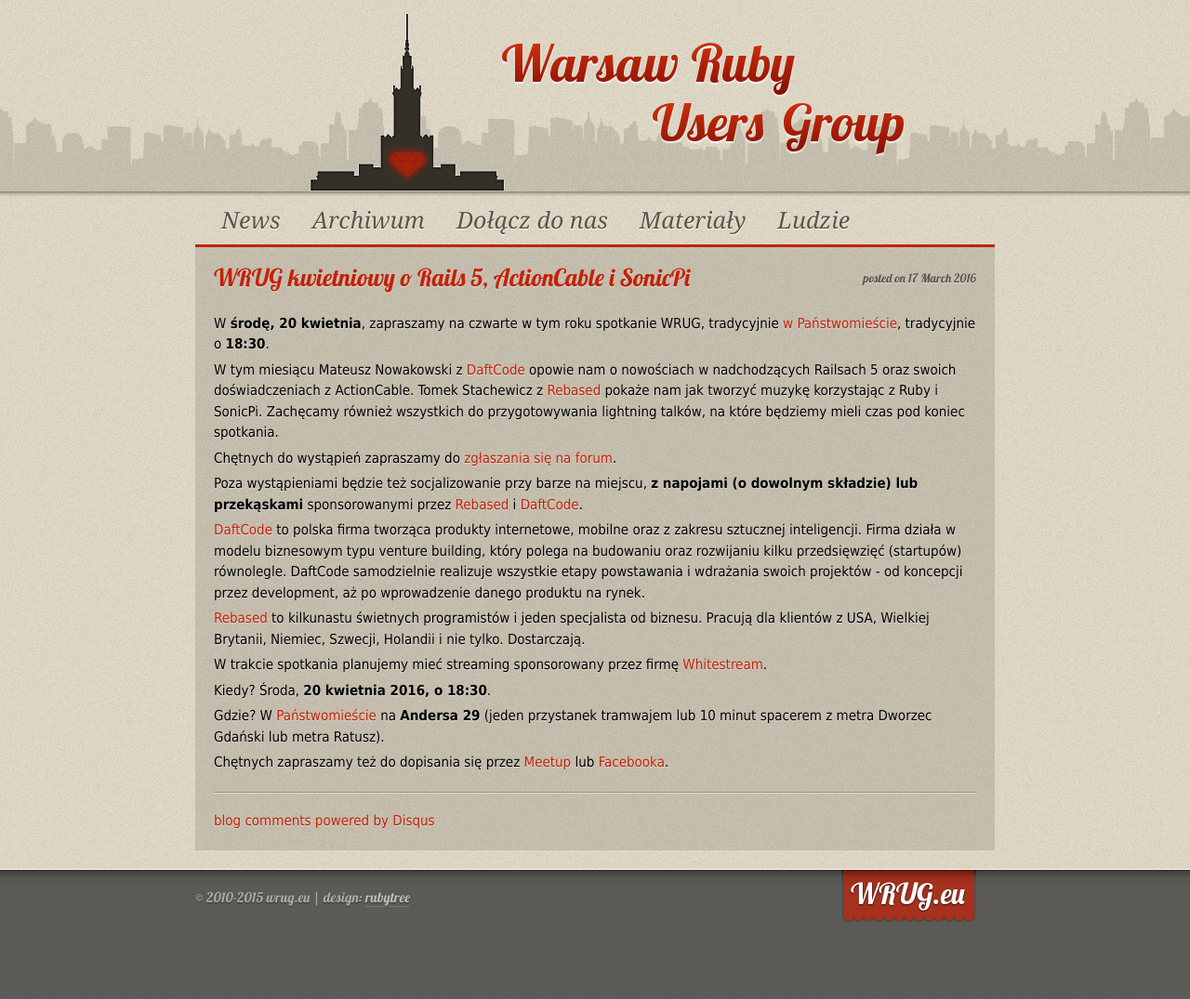
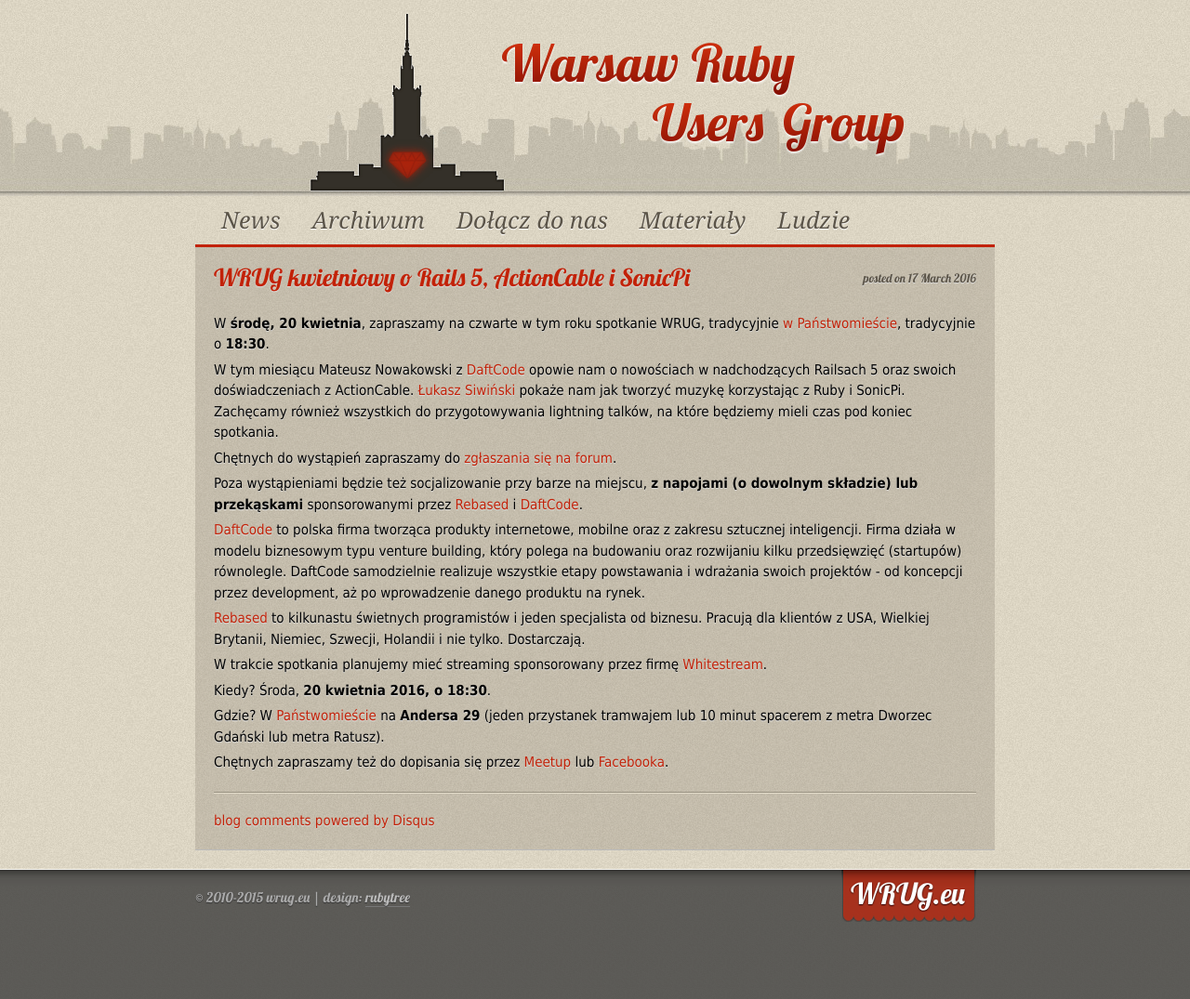
Before and after one commit to wrug/wrug.eu, a Jekyll site: the page built from _posts/2016-03-17-spotkanie-kwietniowe.md, in a window 1280 px wide. Shown: the whole page at 93% size. Built offline with Jekyll 4.4.1, drawn with Linux system fonts in a browser that asks for light colours; comment, search, counter and statistics services are not loaded.

Commit message:
April 2016: Change speaker info (#25)
* Add config for presentation 'Ruby jako instrument muzyczny' (April 2016) and fix post info about this presentation.

* Now it's possible to test website with Vagrant box.

README.md was updated with relevant info on how to use this box.

* April 2016: Fixes.

* date of my talk was wrong
* switch link to my homepage
* drop Vagrant stuff

* Fixed: No newline at end of file.

```diff
--- a/_posts/2016-03-17-spotkanie-kwietniowe.md
+++ b/_posts/2016-03-17-spotkanie-kwietniowe.md
@@ -9,7 +9,7 @@
 
 W tym miesiącu Mateusz Nowakowski z [DaftCode](http://daftcode.pl) opowie nam
 o nowościach w nadchodzących Railsach 5 oraz swoich doświadczeniach z ActionCable.
-Tomek Stachewicz z [Rebased](http://rebased.pl) pokaże nam jak tworzyć muzykę
+[Łukasz Siwiński](http://siwinski.info) pokaże nam jak tworzyć muzykę
 korzystając z Ruby i SonicPi.
 Zachęcamy również wszystkich do przygotowywania lightning talków,
 na które będziemy mieli czas pod koniec spotkania.
```
Also changed, not shown: people.yml (+7 -0 lines).
